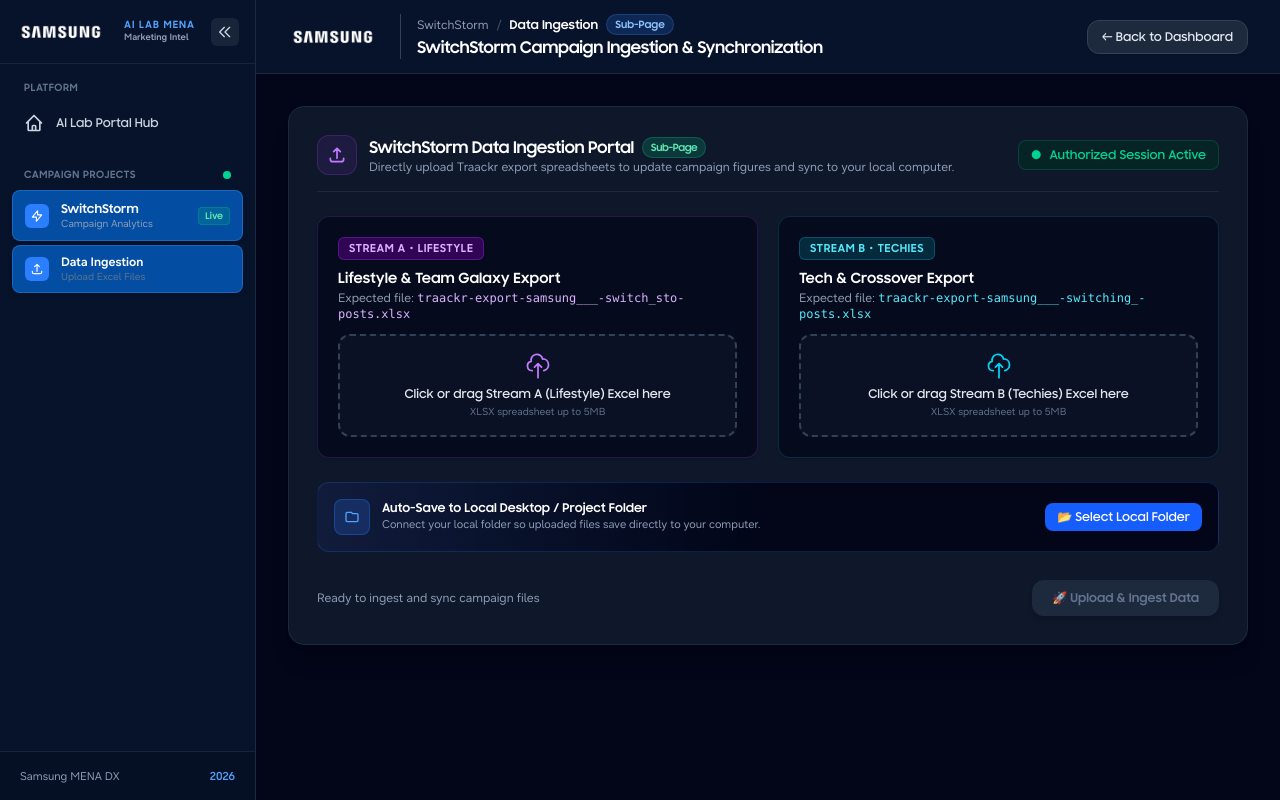
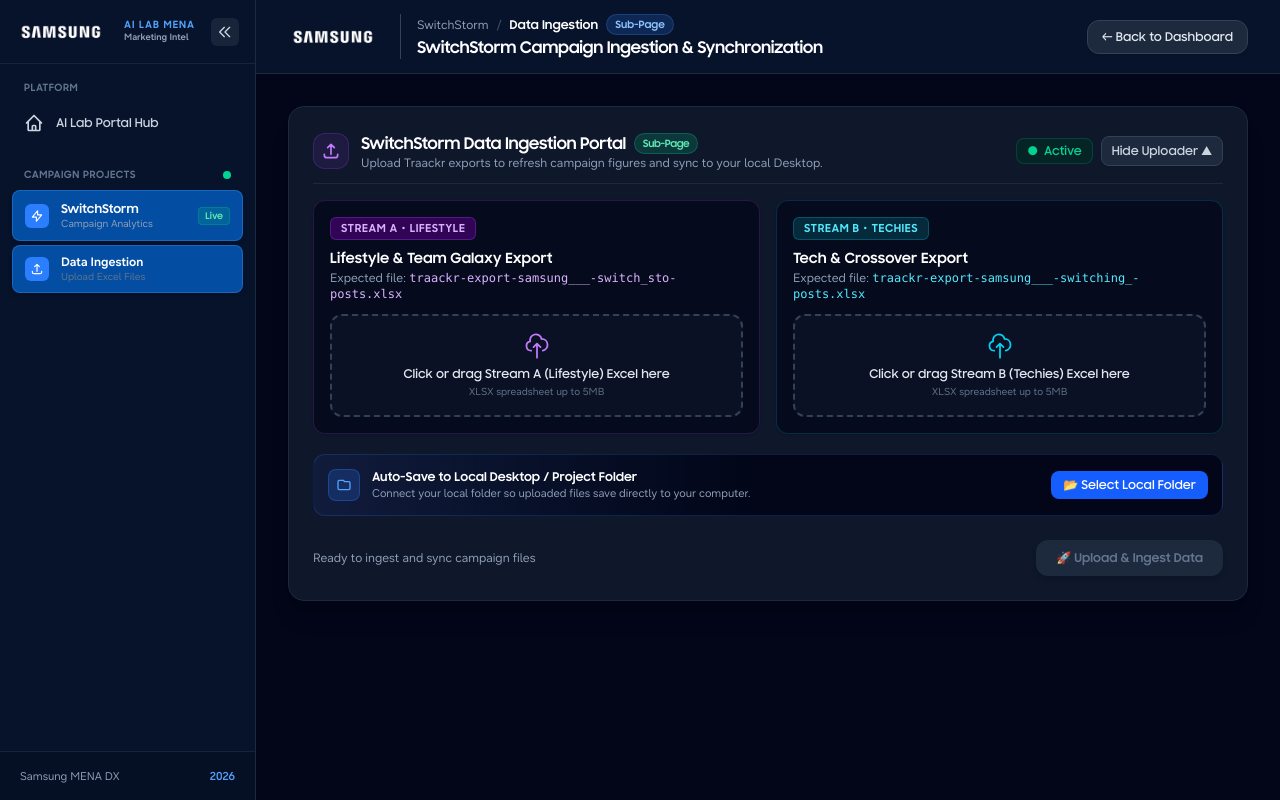
Before and after one commit to ai-lab-mena/mena-ai-lab-switchstorm, a Next.js app: page /switchstorm/upload in a window 1280 px wide. Both pictures are taken after a click on the button "Verify & Access Uploader". Built offline with nearby package versions, Linux system fonts and the light colour scheme.

Commit message:
Add collapse and expand button to Data Ingestion sub-page uploader

```diff
--- a/src/app/switchstorm/DataIngestionPanel.tsx
+++ b/src/app/switchstorm/DataIngestionPanel.tsx
@@ -6,6 +6,8 @@
   const [pin, setPin] = useState("samsung2026");
   const [isPinVerified, setIsPinVerified] = useState(false);
   const [pinError, setPinError] = useState("");
+
+  const [isCollapsed, setIsCollapsed] = useState(false);
 
   const [lifestyleFile, setLifestyleFile] = useState<File | null>(null); // Stream A
   const [techFile, setTechFile] = useState<File | null>(null); // Stream B
@@ -125,48 +127,76 @@
   };
 
   return (
-    <div className="rounded-2xl bg-slate-900 border border-slate-800 text-slate-100 p-5 sm:p-7 shadow-xl mb-8">
+    <div className="rounded-2xl bg-slate-900 border border-slate-800 text-slate-100 p-4 sm:p-6 shadow-xl mb-6 transition-all duration-300">
       {/* Header Info */}
-      <div className="flex flex-col sm:flex-row sm:items-center justify-between gap-3 border-b border-slate-800 pb-4 mb-6">
+      <div className="flex flex-col sm:flex-row sm:items-center justify-between gap-3 border-b border-slate-800 pb-3 mb-4">
         <div className="flex items-center gap-3">
-          <div className="flex h-10 w-10 items-center justify-center rounded-xl bg-purple-500/10 text-purple-400 border border-purple-500/20 shadow-inner">
+          <div className="flex h-9 w-9 items-center justify-center rounded-xl bg-purple-500/10 text-purple-400 border border-purple-500/20 shadow-inner">
             <svg className="h-5 w-5" fill="none" viewBox="0 0 24 24" stroke="currentColor">
               <path strokeLinecap="round" strokeLinejoin="round" strokeWidth={2} d="M4 16v1a3 3 0 003 3h10a3 3 0 003-3v-1m-4-8l-4-4m0 0L8 8m4-4v12" />
             </svg>
           </div>
           <div>
-            <h3 className="text-base font-bold text-white tracking-tight flex items-center gap-2">
+            <h3 className="text-sm sm:text-base font-bold text-white tracking-tight flex items-center gap-2">
               <span>SwitchStorm Data Ingestion Portal</span>
               <span className="rounded-full bg-emerald-500/20 px-2 py-0.5 text-[10px] font-bold text-emerald-300 border border-emerald-500/30">
                 Sub-Page
               </span>
             </h3>
             <p className="text-xs text-slate-400">
-              Directly upload Traackr export spreadsheets to update campaign figures and sync to your local computer.
+              Upload Traackr exports to refresh campaign figures and sync to your local Desktop.
             </p>
           </div>
         </div>
 
-        {isPinVerified && (
-          <div className="flex items-center gap-2 text-xs text-emerald-400 font-semibold bg-emerald-950/60 px-3 py-1.5 rounded-lg border border-emerald-500/20">
-            <span>●</span>
-            <span>Authorized Session Active</span>
-          </div>
-        )}
+        {/* Header Right Actions & Small Collapse Button */}
+        <div className="flex items-center gap-2 self-start sm:self-auto">
+          {isPinVerified && (
+            <div className="hidden sm:flex items-center gap-1.5 text-xs text-emerald-400 font-semibold bg-emerald-950/60 px-2.5 py-1 rounded-lg border border-emerald-500/20">
+              <span>●</span>
+              <span>Active</span>
+            </div>
+          )}
+
+          {/* Small Collapse Button */}
+          <button
+            type="button"
+            onClick={() => setIsCollapsed(!isCollapsed)}
+            className="flex items-center gap-1 rounded-lg bg-slate-800 hover:bg-slate-700 text-slate-300 hover:text-white px-2.5 py-1.5 text-xs font-semibold border border-slate-700 transition-all cursor-pointer shadow-xs"
+            title={isCollapsed ? "Expand Data Ingestion" : "Collapse Data Ingestion"}
+          >
+            <span>{isCollapsed ? "Show Uploader ▼" : "Hide Uploader ▲"}</span>
+          </button>
+        </div>
       </div>
 
-      {!isPinVerified ? (
+      {isCollapsed ? (
+        /* Collapsed Minimal Strip */
+        <div className="p-3 bg-slate-950/50 rounded-xl border border-slate-800/80 flex items-center justify-between text-xs text-slate-400">
+          <span className="flex items-center gap-2">
+            <span className="h-2 w-2 rounded-full bg-purple-400 animate-pulse"></span>
+            <span>Uploader collapsed. Stream A (Lifestyle) and Stream B (Techies) ready to ingest.</span>
+          </span>
+          <button
+            type="button"
+            onClick={() => setIsCollapsed(false)}
+            className="text-xs text-blue-400 hover:text-blue-300 font-semibold underline cursor-pointer ml-2"
+          >
+            Expand Uploader
+          </button>
+        </div>
+      ) : !isPinVerified ? (
         /* Security Gate */
-        <div className="max-w-md mx-auto my-6 bg-slate-950/70 border border-slate-800 rounded-2xl p-6 shadow-xl text-center">
-          <div className="flex h-11 w-11 items-center justify-center rounded-xl bg-blue-500/10 text-blue-400 border border-blue-500/20 mb-3 mx-auto">
+        <div className="max-w-md mx-auto my-4 bg-slate-950/70 border border-slate-800 rounded-2xl p-5 shadow-xl text-center">
+          <div className="flex h-10 w-10 items-center justify-center rounded-xl bg-blue-500/10 text-blue-400 border border-blue-500/20 mb-2.5 mx-auto">
             <svg className="h-5 w-5" fill="none" viewBox="0 0 24 24" stroke="currentColor">
               <path strokeLinecap="round" strokeLinejoin="round" strokeWidth={2} d="M12 15v2m-6 4h12a2 2 0 002-2v-6a2 2 0 00-2-2H6a2 2 0 00-2 2v6a2 2 0 002 2zm10-10V7a4 4 0 00-8 0v4h8z" />
             </svg>
           </div>
-          <h4 className="text-sm font-bold text-white mb-1">
+          <h4 className="text-sm font-bold text-white mb-0.5">
             Campaign Ingestion Security
           </h4>
-          <p className="text-xs text-slate-400 mb-4">
+          <p className="text-xs text-slate-400 mb-3">
             Enter the authorized campaign PIN to access the spreadsheet uploader.
           </p>
 
@@ -191,11 +221,11 @@
         </div>
       ) : (
         /* Upload Form */
-        <form onSubmit={handleUploadSubmit} className="space-y-6">
+        <form onSubmit={handleUploadSubmit} className="space-y-5">
           {/* Stream A & Stream B Upload Zones */}
-          <div className="grid grid-cols-1 md:grid-cols-2 gap-5">
+          <div className="grid grid-cols-1 md:grid-cols-2 gap-4">
             {/* STREAM A: Lifestyle & Team Galaxy */}
-            <div className="rounded-xl bg-slate-950/70 border border-purple-500/20 p-4 sm:p-5 shadow-sm flex flex-col justify-between">
+            <div className="rounded-xl bg-slate-950/70 border border-purple-500/20 p-4 shadow-sm flex flex-col justify-between">
               <div>
                 <div className="flex items-center justify-between mb-2">
                   <span className="text-[11px] font-bold text-purple-300 uppercase tracking-wider bg-purple-950/80 px-2.5 py-0.5 rounded-md border border-purple-500/30">
@@ -235,7 +265,7 @@
             </div>
 
             {/* STREAM B: Tech & Crossover */}
-            <div className="rounded-xl bg-slate-950/70 border border-cyan-500/20 p-4 sm:p-5 shadow-sm flex flex-col justify-between">
+            <div className="rounded-xl bg-slate-950/70 border border-cyan-500/20 p-4 shadow-sm flex flex-col justify-between">
               <div>
                 <div className="flex items-center justify-between mb-2">
                   <span className="text-[11px] font-bold text-cyan-300 uppercase tracking-wider bg-cyan-950/80 px-2.5 py-0.5 rounded-md border border-cyan-500/30">
@@ -276,10 +306,10 @@
           </div>
 
           {/* Local Folder / Desktop Auto-Sync */}
-          <div className="rounded-xl bg-gradient-to-r from-blue-950/40 via-slate-950 to-slate-950 border border-blue-500/20 p-4">
+          <div className="rounded-xl bg-gradient-to-r from-blue-950/40 via-slate-950 to-slate-950 border border-blue-500/20 p-3.5">
             <div className="flex flex-col sm:flex-row sm:items-center justify-between gap-3">
               <div className="flex items-center gap-3">
-                <div className="flex h-9 w-9 shrink-0 items-center justify-center rounded-lg bg-blue-500/20 text-blue-400 border border-blue-500/30">
+                <div className="flex h-8 w-8 shrink-0 items-center justify-center rounded-lg bg-blue-500/20 text-blue-400 border border-blue-500/30">
                   <svg className="h-4 w-4" fill="none" viewBox="0 0 24 24" stroke="currentColor">
                     <path strokeLinecap="round" strokeLinejoin="round" strokeWidth={2} d="M3 7v10a2 2 0 002 2h14a2 2 0 002-2V9a2 2 0 00-2-2h-6l-2-2H5a2 2 0 00-2 2z" />
                   </svg>
```
